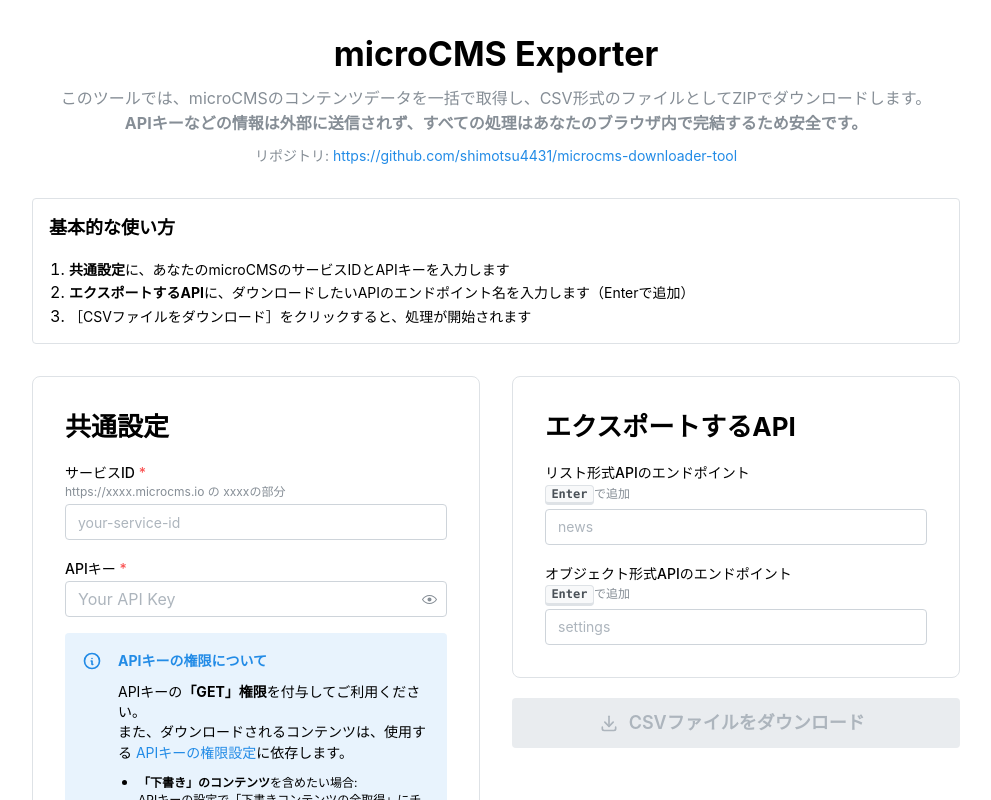
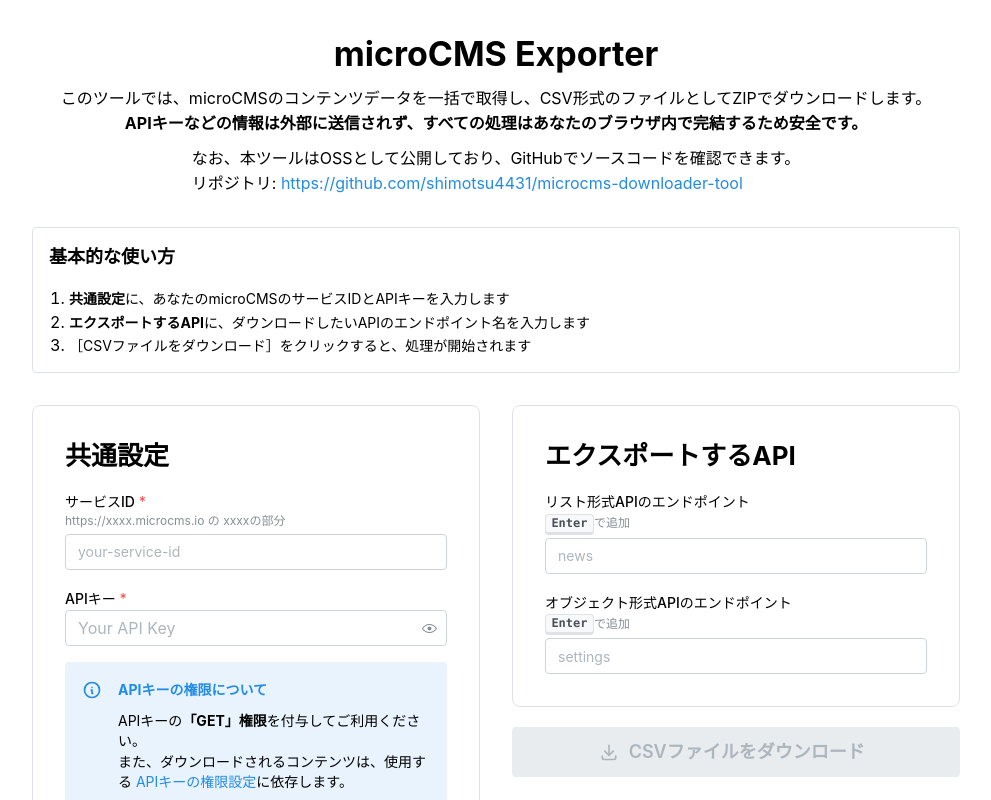
Before and after one commit to shimotsu4431/microCSV, a Next.js app: page / in a window 1280 px wide. Shown: the top 800 px of the page, without its empty margins (144-1135 px from the left). Built offline with nearby package versions, Linux system fonts and the light colour scheme.

Commit message:
UIの説明文を更新し、OSSとしての公開情報を追加

```diff
--- a/app/page.tsx
+++ b/app/page.tsx
@@ -241,14 +241,16 @@
         <Stack gap="xl">
           <Stack gap="xs" align="center">
             <Title order={1}>microCMS Exporter</Title>
-            <Text c="dimmed" ta="center">
+            <Text ta="center">
               このツールでは、microCMSのコンテンツデータを一括で取得し、CSV形式のファイルとしてZIPでダウンロードします。
               <br />
               <Text span fw={700}>
                 APIキーなどの情報は外部に送信されず、すべての処理はあなたのブラウザ内で完結するため安全です。
               </Text>
             </Text>
-            <Text size="sm" c="dimmed">
+            <Text>
+              なお、本ツールはOSSとして公開しており、GitHubでソースコードを確認できます。
+              <br />
               リポジトリ:{' '}
               <Anchor
                 href="https://github.com/shimotsu4431/microcms-downloader-tool"
@@ -272,7 +274,7 @@
                 <li>
                   <Text size="sm">
                     <b>エクスポートするAPI</b>
-                    に、ダウンロードしたいAPIのエンドポイント名を入力します（Enterで追加）
+                    に、ダウンロードしたいAPIのエンドポイント名を入力します
                   </Text>
                 </li>
                 <li>
```
